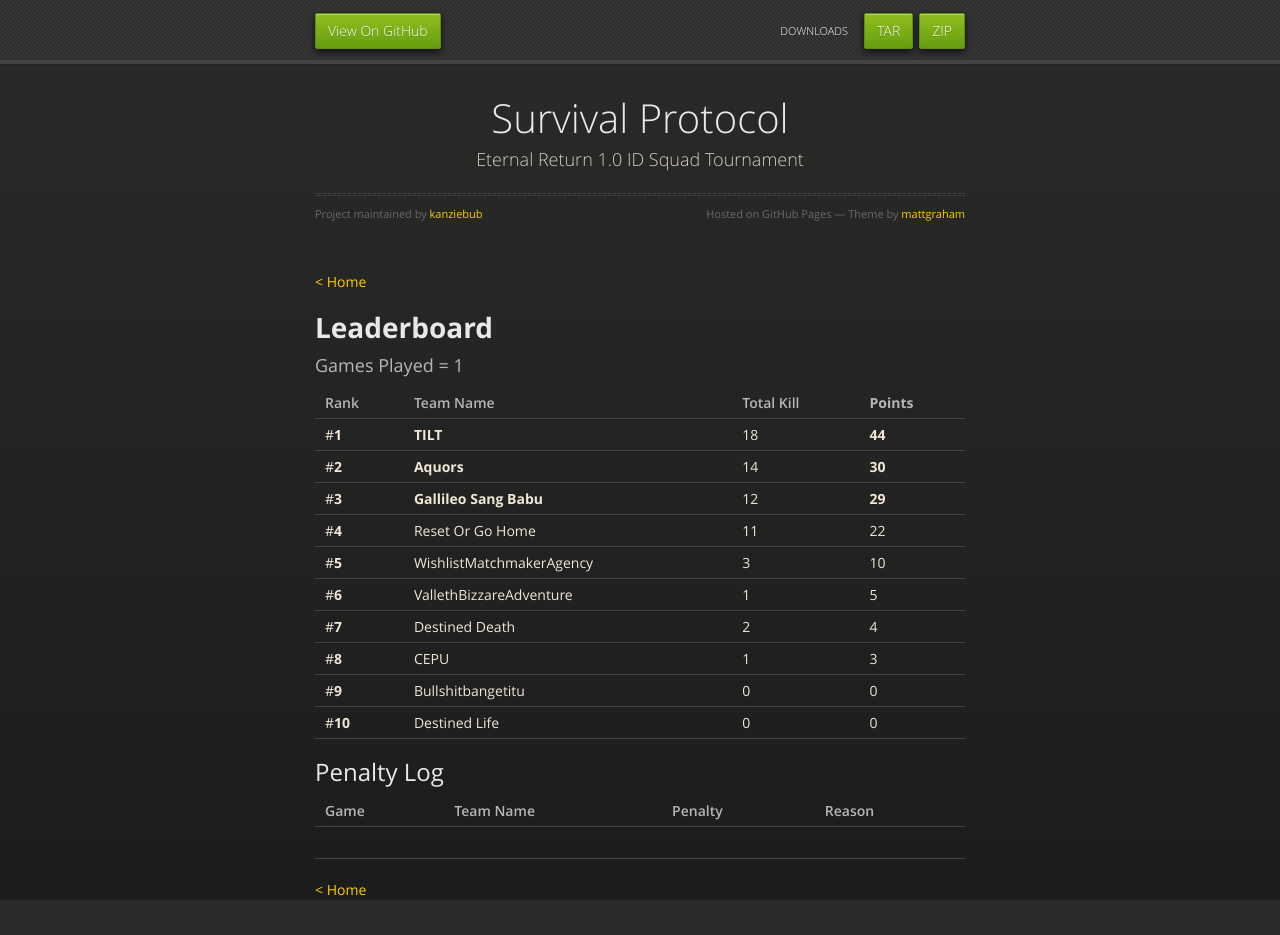
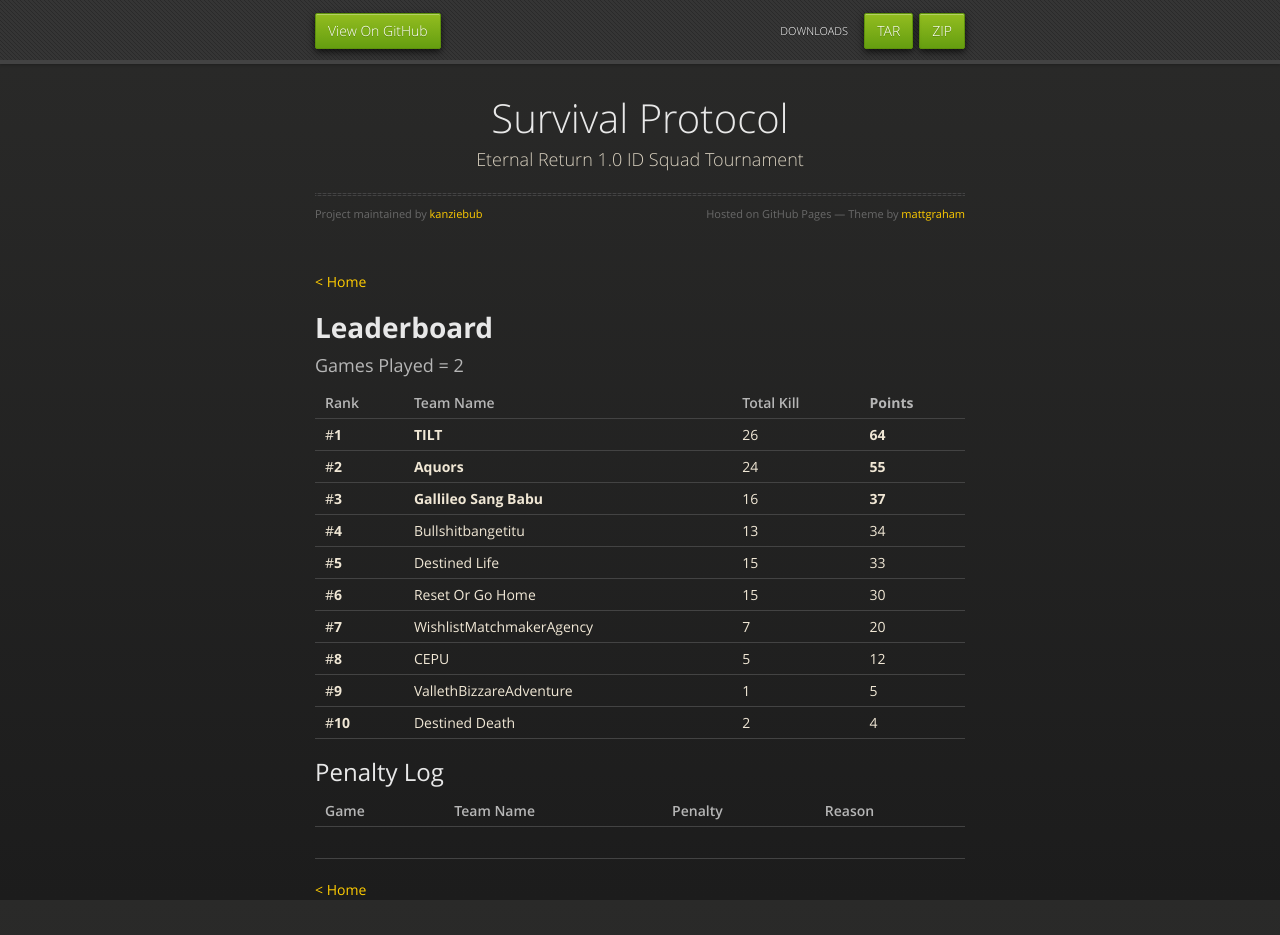
Before and after one commit to kanziebub/SurvivalProtocol, a Jekyll site: the page built from Invitational/01/leaderboard.md, in a window 1280 px wide and 1010 px high. Shown: the top 935 px of the window. Built offline with Jekyll 4.4.1, drawn with Linux system fonts in a browser that asks for light colours.

Commit message:
Update Gmae 2

```diff
--- a/Invitational/01/leaderboard.md
+++ b/Invitational/01/leaderboard.md
@@ -6,20 +6,20 @@ layout: default
 
 # **Leaderboard**
 
-### Games Played = 1
+### Games Played = 2
 
 |  Rank  | Team Name             | Total Kill | **Points** |
 |:-------|:----------------------|:-----------|:-----------|
-| #**1** | **TILT** | 18 | **44** |
-| #**2** | **Aquors** | 14 | **30** |
-| #**3** | **Gallileo Sang Babu** | 12 | **29** |
-| #**4** | Reset Or Go Home | 11 | 22 |
-| #**5** | WishlistMatchmakerAgency | 3 | 10 |
-| #**6** | VallethBizzareAdventure | 1 | 5 |
-| #**7** | Destined Death | 2 | 4 |
-| #**8** | CEPU | 1 | 3 |
-| #**9** | Bullshitbangetitu | 0 | 0 |
-| #**10** | Destined Life | 0 | 0 |
+| #**1** | **TILT** | 26 | **64** |
+| #**2** | **Aquors** | 24 | **55** |
+| #**3** | **Gallileo Sang Babu** | 16 | **37** |
+| #**4** | Bullshitbangetitu | 13 | 34 |
+| #**5** | Destined Life | 15 | 33 |
+| #**6** | Reset Or Go Home | 15 | 30 |
+| #**7** | WishlistMatchmakerAgency | 7 | 20 |
+| #**8** | CEPU | 5 | 12 |
+| #**9** | VallethBizzareAdventure | 1 | 5 |
+| #**10** | Destined Death | 2 | 4 |
 
 ## Penalty Log
 
```
